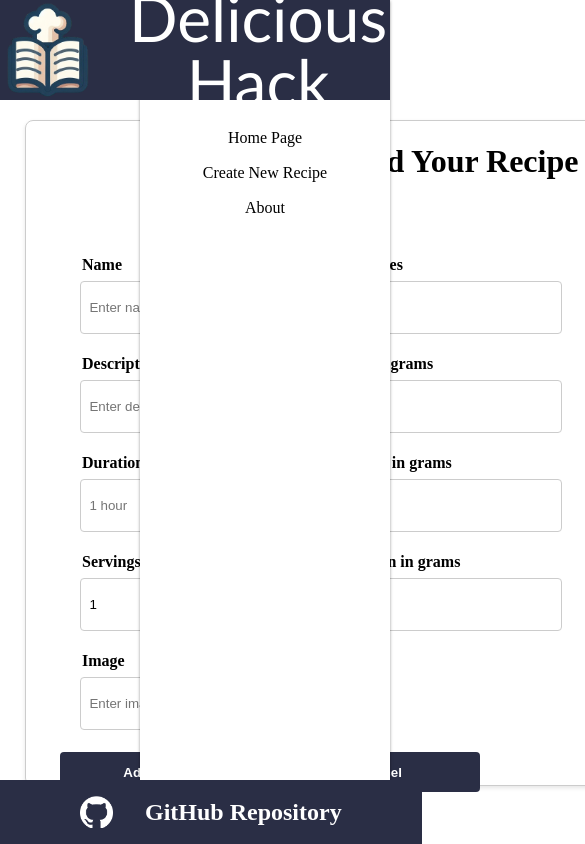
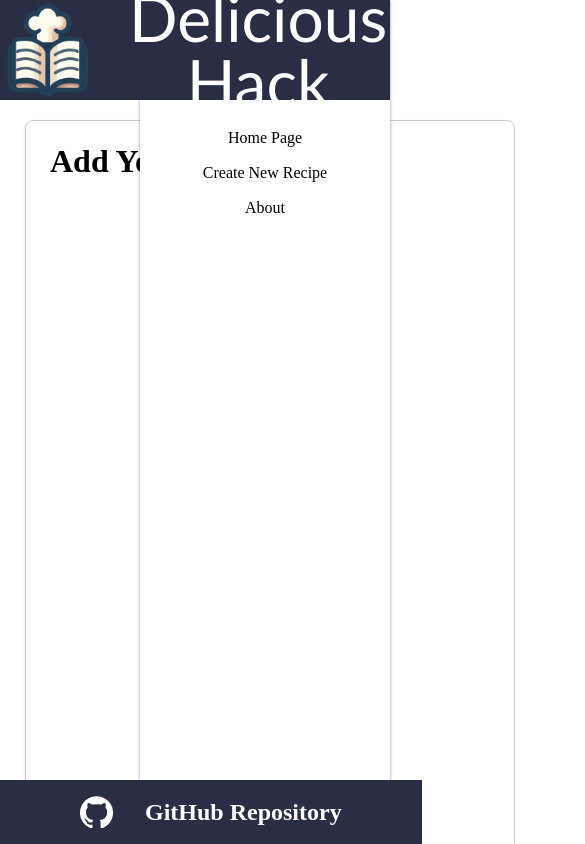
Before and after one commit to tlorius/module2-miniproject-alia-tom-recipe-book, a React (Vite) app: page /createrecipe in a window 390 px wide. Shown: the top 844 px of the page, 585 px wide, since content can reach past the window. Built offline with nearby package versions, Linux system fonts and the light colour scheme; the HTML template or start-up script is replaced by a standard one.

Commit message:
form styling mostly done

```diff
--- a/src/styles/CreateRecipeForm.module.css
+++ b/src/styles/CreateRecipeForm.module.css
@@ -56,12 +56,18 @@
 }
 
 .buttonsCtn button {
-  margin: 0 10px;
+  margin: 10px 10px;
+}
+
+.buttonsCtn {
+  display: flex;
+  justify-content: space-evenly;
 }
 
 .textArea {
   margin-top: 0.5rem;
   border-radius: 5px;
+  width: 20vw;
 }
 
 .textAreaCtn {
@@ -72,3 +78,24 @@
 .textAreaCtn label {
   margin-bottom: 10rem;
 }
+
+@media (max-width: 1250px) {
+  .inputContainer {
+    flex-direction: column;
+    align-items: center;
+  }
+
+  .buttonsCtn {
+    margin-bottom: 20vh;
+    margin-top: 5px;
+  }
+
+  .formHeader {
+    text-align: left;
+  }
+
+  .formCtn {
+    height: 180vh;
+    margin-bottom: 5vh;
+  }
+}
```
